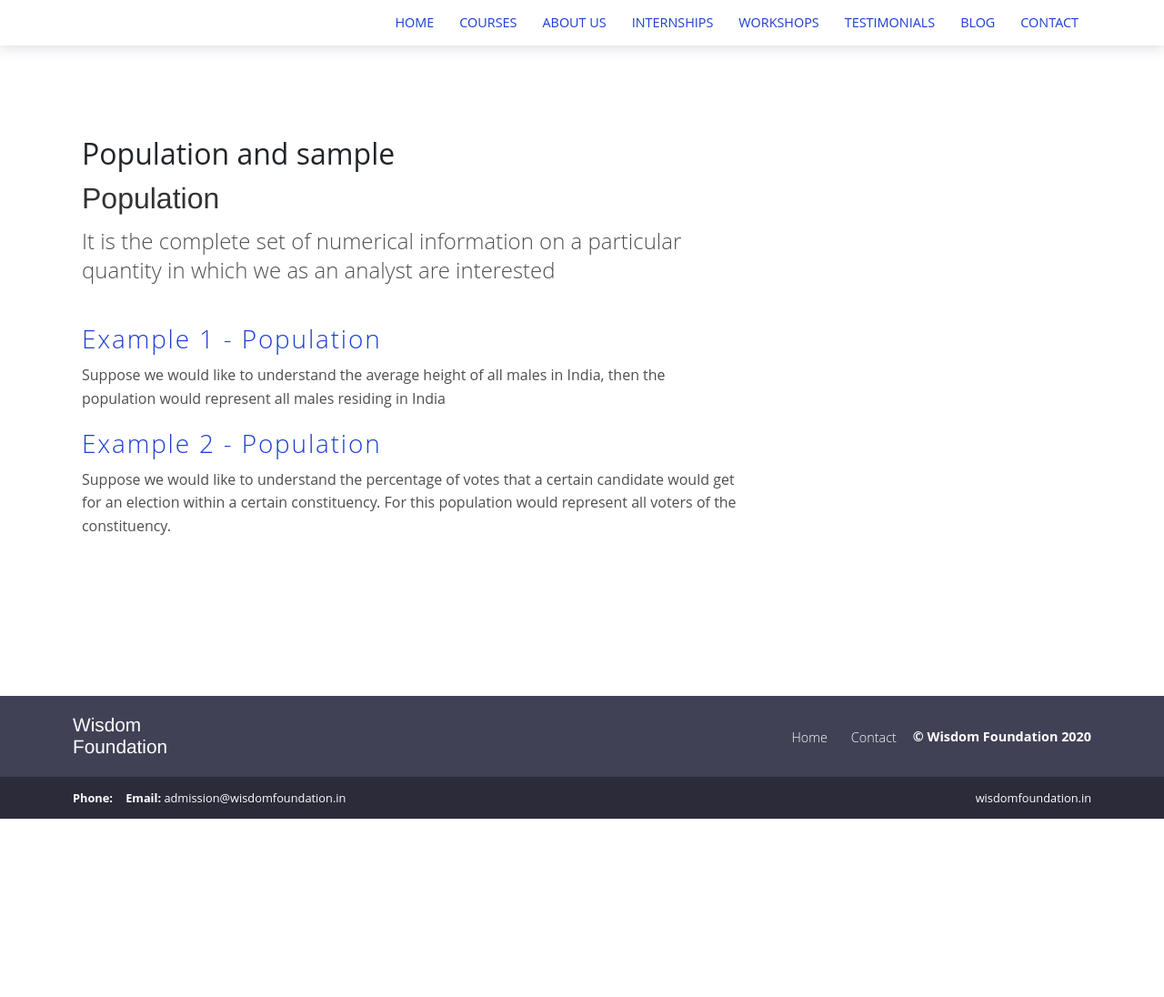
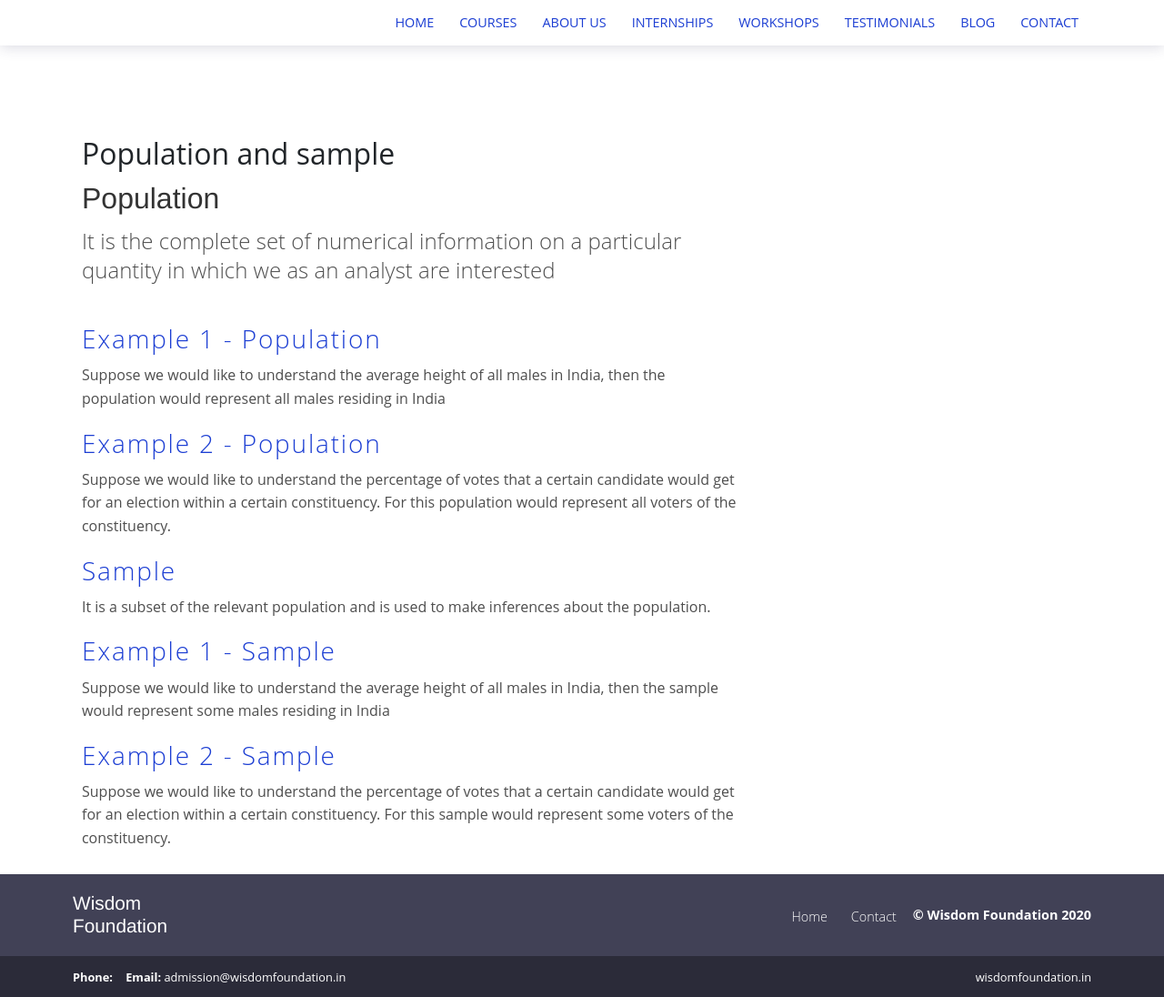
Before and after one commit to knowledgefoundation/knowledgefoundation.github.io, a Jekyll site: the page built from _posts/2020-06-01-population-sample.md, in a window 1280 px wide. Shown: the whole page at 91% size. Built offline with Jekyll 4.4.1, drawn with Linux system fonts in a browser that asks for light colours; before the commit the page ends 900 px from its top, so only the background shows below that.

```diff
--- a/_posts/2020-06-01-population-sample.md
+++ b/_posts/2020-06-01-population-sample.md
@@ -20,3 +20,15 @@
 ### Example 2 - Population
 
 Suppose we would like to understand the percentage of votes that a certain candidate would get for an election within a certain constituency. For this population would represent  all voters of the constituency.
+
+### Sample
+
+It is a subset of the relevant population and is used to make inferences about the population.
+
+### Example 1 - Sample
+
+Suppose we would like to understand the average height of all males in India, then the sample would represent some males residing in India
+
+### Example 2 - Sample
+
+Suppose we would like to understand the percentage of votes that a certain candidate would get for an election within a certain constituency. For this sample would represent some voters of the constituency.
```
Also changed, not shown: _posts/2020-05-30-normal-distribution.md (+12 -0 lines).
